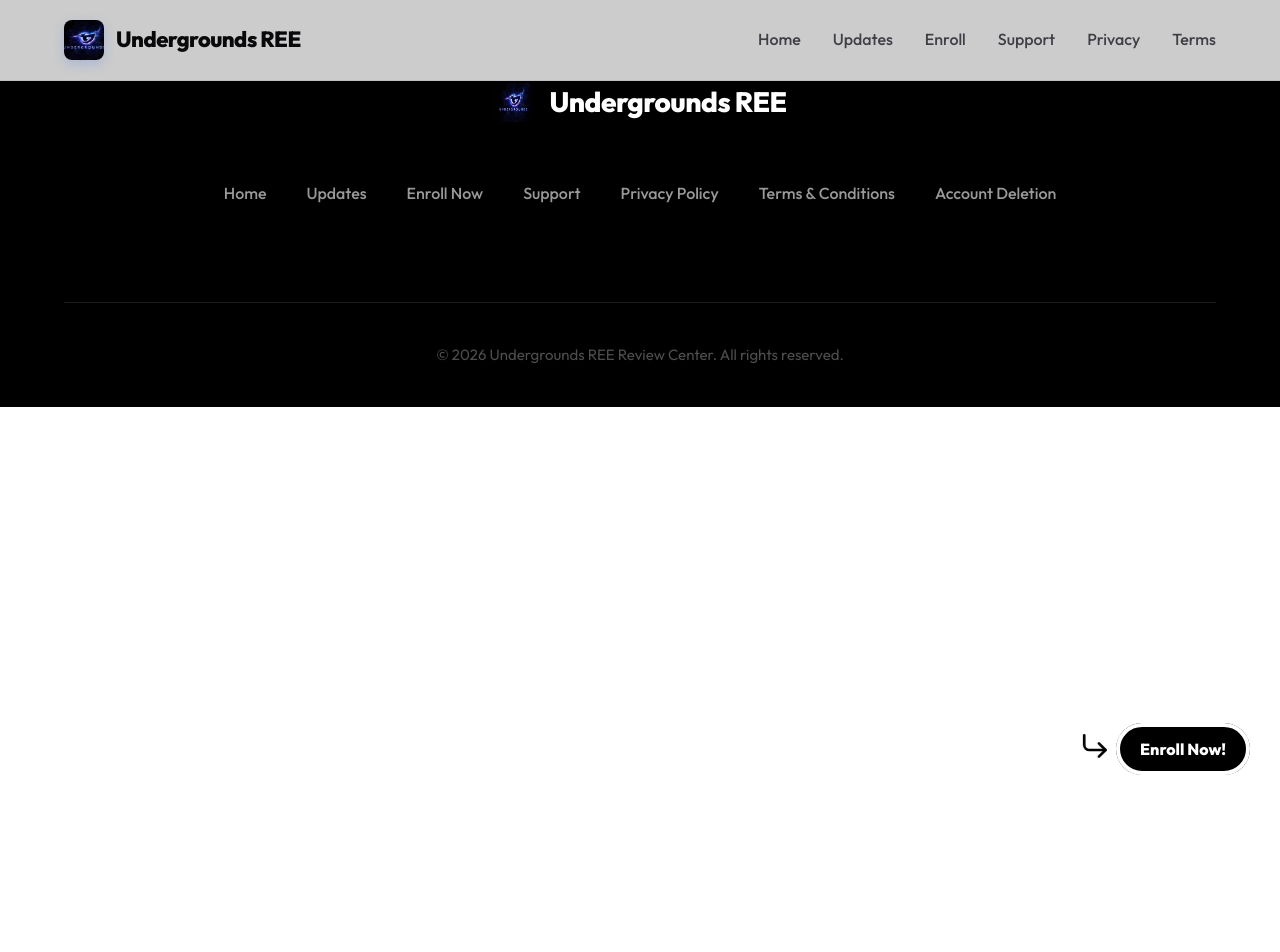
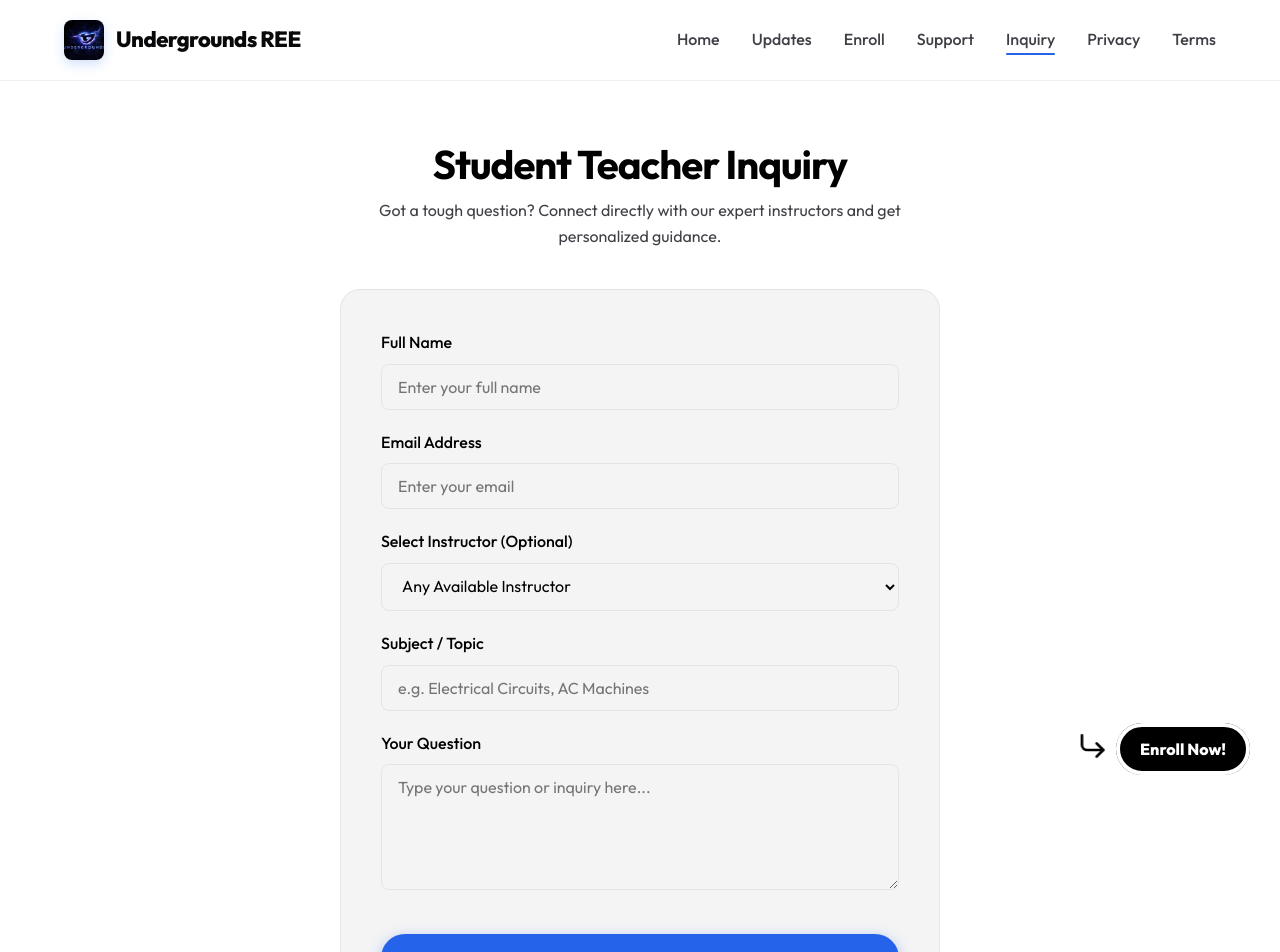
Before and after one commit to Shonhyun/undergroundsree.com, a React (Vite) app: page /inquiry in a window 1280 px wide. Shown: the top 952 px of the page. Before the commit the page ends 800 px from the top, so only its background shows below. Built offline with nearby package versions, Linux system fonts and the light colour scheme.

Commit message:
Remove Realistic Mock Exams to maintain 8 features, add Student Teacher Inquiry page

```diff
--- a/src/App.tsx
+++ b/src/App.tsx
@@ -9,6 +9,7 @@ import Terms from './pages/Terms';
 import AccountDeletion from './pages/AccountDeletion';
 import Enroll from './pages/Enroll';
 import Updates from './pages/Updates';
+import Inquiry from './pages/Inquiry';
 import SupportModal from './components/SupportModal';
 import FloatingEnrollButton from './components/FloatingEnrollButton';
 import SmoothScroll from './components/SmoothScroll';
@@ -27,6 +28,7 @@ function AppContent() {
             <Route path="/" element={<Home />} />
             <Route path="/support" element={<Support />} />
             <Route path="/updates" element={<Updates />} />
+            <Route path="/inquiry" element={<Inquiry />} />
             <Route path="/privacy-policy" element={<PrivacyPolicy />} />
             <Route path="/terms" element={<Terms />} />
             <Route path="/account-deletion" element={<AccountDeletion />} />
--- a/src/components/Navbar.tsx
+++ b/src/components/Navbar.tsx
@@ -8,6 +8,7 @@ const navLinks = [
   { path: '/updates', label: 'Updates' },
   { path: '/enroll', label: 'Enroll' },
   { path: '/support', label: 'Support' },
+  { path: '/inquiry', label: 'Inquiry' },
   { path: '/privacy-policy', label: 'Privacy' },
   { path: '/terms', label: 'Terms' },
 ];
--- a/src/pages/Home.tsx
+++ b/src/pages/Home.tsx
@@ -231,8 +231,8 @@ function Home() {
               whileHover={{ y: -10, scale: 1.02 }}
               transition={{ type: "spring", stiffness: 300, damping: 20 }}
             >
-              <h3>Face-to-Face Coaching</h3>
-              <p>Traditional classroom setup with direct mentorship, intensive training, and guidance from top-performing engineers.</p>
+              <h3>Mobile App</h3>
+              <p>Our dedicated mobile application that brings all review materials, interactive mock exams, and smart analytics directly to your pocket.</p>
             </motion.div>
 
             <motion.div
@@ -241,8 +241,8 @@ function Home() {
               whileHover={{ y: -10, scale: 1.02 }}
               transition={{ type: "spring", stiffness: 300, damping: 20 }}
             >
-              <h3>Pre-board Examinations</h3>
-              <p>Simulated board exams to evaluate your readiness, manage time pressure, and pinpoint weak subjects.</p>
+              <h3>Solution Manual and Objectives</h3>
+              <p>Comprehensive step-by-step solutions and objective-type questions to deeply reinforce your understanding and problem-solving skills.</p>
             </motion.div>
           </motion.div>
         </div>
@@ -271,17 +271,30 @@ function Home() {
           >
             {[
               {
+                iconClass: 'icon-red',
+                icon: <svg xmlns="http://www.w3.org/2000/svg" width="24" height="24" viewBox="0 0 24 24" fill="none" stroke="currentColor" strokeWidth="2" strokeLinecap="round" strokeLinejoin="round"><line x1="2" y1="2" x2="22" y2="22"></line><path d="M8.5 8.5a10.5 10.5 0 0 0-4.5 2.5"></path><path d="M16 12.5a5 5 0 0 0-4-1.5"></path><path d="M12 16a2 2 0 0 0-2 2"></path><path d="M20.5 8.5a10.5 10.5 0 0 0-7-3.5"></path><path d="M17.5 11.5a7 7 0 0 0-5-2"></path></svg>,
+                title: 'Offline Mode',
+                description: 'Study anywhere with our smart caching system that saves your progress. Plus, our anti-screenshot protection ensures premium materials are highly secured against unauthorized recording.'
+              },
+              {
                 iconClass: 'icon-blue',
                 icon: <svg xmlns="http://www.w3.org/2000/svg" width="24" height="24" viewBox="0 0 24 24" fill="none" stroke="currentColor" strokeWidth="2" strokeLinecap="round" strokeLinejoin="round"><path d="M2 3h6a4 4 0 0 1 4 4v14a3 3 0 0 0-3-3H2z"/><path d="M22 3h-6a4 4 0 0 0-4 4v14a3 3 0 0 1 3-3h7z"/></svg>,
                 title: 'Structured Learning Paths',
                 description: 'Master critical subjects without the overwhelm. The app organizes your review seamlessly into core categories: Engineering Mathematics (MATH), Engineering Sciences and Allied Subjects (ESAS), Electrical Engineering (EE), and Comprehensive Refresher modules.'
               },
               {
-                iconClass: 'icon-green',
-                icon: <svg xmlns="http://www.w3.org/2000/svg" width="24" height="24" viewBox="0 0 24 24" fill="none" stroke="currentColor" strokeWidth="2" strokeLinecap="round" strokeLinejoin="round"><path d="M16 4h2a2 2 0 0 1 2 2v14a2 2 0 0 1-2 2H6a2 2 0 0 1-2-2V6a2 2 0 0 1 2-2h2"></path><rect x="8" y="2" width="8" height="4" rx="1" ry="1"></rect><path d="M9 14h6"></path><path d="M9 18h6"></path><path d="M9 10h.01"></path></svg>,
-                title: 'Realistic Mock Exams',
-                description: 'Experience the pressure of the actual board exam. Take timed mock exams with performance analytics. Stuck? Use the 50/50 Lifeline to eliminate options, or unlock the Smart Hint System. Every question comes with in-depth, step-by-step visual solutions.'
+                iconStyle: { background: 'rgba(20, 184, 166, 0.1)', color: '#14b8a6' },
+                icon: <svg xmlns="http://www.w3.org/2000/svg" width="24" height="24" viewBox="0 0 24 24" fill="none" stroke="currentColor" strokeWidth="2" strokeLinecap="round" strokeLinejoin="round"><line x1="18" y1="20" x2="18" y2="10"></line><line x1="12" y1="20" x2="12" y2="4"></line><line x1="6" y1="20" x2="6" y2="14"></line></svg>,
+                title: 'Smart Analytics & Suggestions',
+                description: 'Stop thinking about what to study next. Our smart analytics tracks your progress, identifies the exact modules where you\'re struggling, and automatically suggests the stepping stones you need to master.'
               },
+              {
+                iconClass: 'icon-purple',
+                icon: <svg xmlns="http://www.w3.org/2000/svg" width="24" height="24" viewBox="0 0 24 24" fill="none" stroke="currentColor" strokeWidth="2" strokeLinecap="round" strokeLinejoin="round"><path d="M21 15a2 2 0 0 1-2 2H7l-4 4V5a2 2 0 0 1 2-2h14a2 2 0 0 1 2 2z"></path></svg>,
+                title: 'Student Teacher Inquiry',
+                description: 'Connect directly with our expert instructors. Got a tough question? Send a message and get personalized guidance and explanations to ensure you fully understand the concepts.'
+              },
+
               {
                 iconClass: 'icon-indigo',
                 icon: <svg xmlns="http://www.w3.org/2000/svg" width="24" height="24" viewBox="0 0 24 24" fill="none" stroke="currentColor" strokeWidth="2" strokeLinecap="round" strokeLinejoin="round"><rect x="4" y="2" width="16" height="20" rx="2" ry="2"></rect><line x1="8" y1="6" x2="16" y2="6"></line><line x1="16" y1="14" x2="16" y2="14.01"></line><line x1="12" y1="14" x2="12" y2="14.01"></line><line x1="8" y1="14" x2="8" y2="14.01"></line><line x1="16" y1="18" x2="16" y2="18.01"></line><line x1="12" y1="18" x2="12" y2="18.01"></line><line x1="8" y1="18" x2="8" y2="18.01"></line></svg>,
@@ -301,22 +314,10 @@ function Home() {
                 description: 'Turn review into a journey. Earn XP for correct answers, track your win rates, and climb the Global Leaderboard to prove your prowess nationwide.'
               },
               {
-                iconClass: 'icon-red',
-                icon: <svg xmlns="http://www.w3.org/2000/svg" width="24" height="24" viewBox="0 0 24 24" fill="none" stroke="currentColor" strokeWidth="2" strokeLinecap="round" strokeLinejoin="round"><line x1="2" y1="2" x2="22" y2="22"></line><path d="M8.5 8.5a10.5 10.5 0 0 0-4.5 2.5"></path><path d="M16 12.5a5 5 0 0 0-4-1.5"></path><path d="M12 16a2 2 0 0 0-2 2"></path><path d="M20.5 8.5a10.5 10.5 0 0 0-7-3.5"></path><path d="M17.5 11.5a7 7 0 0 0-5-2"></path></svg>,
-                title: 'Offline & Secure',
-                description: 'Study anywhere with our smart caching system that saves your progress. Plus, our anti-screenshot protection ensures premium materials are highly secured against unauthorized recording.'
-              },
-              {
                 iconStyle: { background: 'rgba(249, 115, 22, 0.1)', color: '#f97316' },
                 icon: <svg xmlns="http://www.w3.org/2000/svg" width="24" height="24" viewBox="0 0 24 24" fill="none" stroke="currentColor" strokeWidth="2" strokeLinecap="round" strokeLinejoin="round"><path d="M8.5 14.5A2.5 2.5 0 0 0 11 12c0-1.38-.5-2-1-3-1.072-2.143-.224-4.054 2-6 .5 2.5 2 4.9 4 6.5 2 1.6 3 3.5 3 5.5a7 7 0 1 1-14 0c0-1.153.433-2.294 1-3a2.5 2.5 0 0 0 2.5 2.5z"></path></svg>,
                 title: 'Daily Challenges',
                 description: 'Every day is a challenge. Automatically receive fresh, random challenges every time you open the app to keep your mind sharp and ensure you\'re always learning something new.'
-              },
-              {
-                iconStyle: { background: 'rgba(20, 184, 166, 0.1)', color: '#14b8a6' },
-                icon: <svg xmlns="http://www.w3.org/2000/svg" width="24" height="24" viewBox="0 0 24 24" fill="none" stroke="currentColor" strokeWidth="2" strokeLinecap="round" strokeLinejoin="round"><line x1="18" y1="20" x2="18" y2="10"></line><line x1="12" y1="20" x2="12" y2="4"></line><line x1="6" y1="20" x2="6" y2="14"></line></svg>,
-                title: 'Smart Analytics & Suggestions',
-                description: 'Stop thinking about what to study next. Our smart analytics tracks your progress, identifies the exact modules where you\'re struggling, and automatically suggests the stepping stones you need to master.'
               }
             ].map((feat, index) => (
               <motion.div
--- /dev/null
+++ b/src/pages/Inquiry.tsx
@@ -0,0 +1,151 @@
+import React, { useState } from 'react';
+import { motion } from 'framer-motion';
+import PageTransition from '../components/PageTransition';
+import '../App.css';
+
+const Inquiry: React.FC = () => {
+  const [formData, setFormData] = useState({
+    name: '',
+    email: '',
+    instructor: 'any',
+    subject: '',
+    message: ''
+  });
+
+  const [isSubmitted, setIsSubmitted] = useState(false);
+
+  const handleChange = (e: React.ChangeEvent<HTMLInputElement | HTMLTextAreaElement | HTMLSelectElement>) => {
+    setFormData({
+      ...formData,
+      [e.target.name]: e.target.value
+    });
+  };
+
+  const handleSubmit = (e: React.FormEvent) => {
+    e.preventDefault();
+    // Simulate submission
+    setTimeout(() => {
+      setIsSubmitted(true);
+    }, 600);
+  };
+
+  return (
+    <PageTransition>
+      <div className="legal-page-container container">
+        <motion.div
+          initial={{ opacity: 0, y: 20 }}
+          animate={{ opacity: 1, y: 0 }}
+          transition={{ duration: 0.5 }}
+          className="form-container"
+        >
+          <div style={{ textAlign: 'center', marginBottom: '40px' }}>
+            <h1>Student Teacher Inquiry</h1>
+            <p className="effective-date" style={{ marginBottom: 0 }}>
+              Got a tough question? Connect directly with our expert instructors and get personalized guidance.
+            </p>
+          </div>
+
+          {isSubmitted ? (
+            <motion.div
+              className="success-message"
+              initial={{ opacity: 0, scale: 0.9 }}
+              animate={{ opacity: 1, scale: 1 }}
+            >
+              <h3>Inquiry Sent Successfully!</h3>
+              <p>Your question has been forwarded to our instructors. You will receive an email response shortly.</p>
+              <button
+                className="btn btn-primary"
+                style={{ marginTop: '24px' }}
+                onClick={() => setIsSubmitted(false)}
+              >
+                Send Another Inquiry
+              </button>
+            </motion.div>
+          ) : (
+            <div className="standalone-form">
+              <form onSubmit={handleSubmit}>
+                <div className="form-group">
+                  <label htmlFor="name">Full Name</label>
+                  <input
+                    type="text"
+                    id="name"
+                    name="name"
+                    className="form-control"
+                    required
+                    value={formData.name}
+                    onChange={handleChange}
+                    placeholder="Enter your full name"
+                  />
+                </div>
+
+                <div className="form-group">
+                  <label htmlFor="email">Email Address</label>
+                  <input
+                    type="email"
+                    id="email"
+                    name="email"
+                    className="form-control"
+                    required
+                    value={formData.email}
+                    onChange={handleChange}
+                    placeholder="Enter your email"
+                  />
+                </div>
+
+                <div className="form-group">
+                  <label htmlFor="instructor">Select Instructor (Optional)</label>
+                  <select
+                    id="instructor"
+                    name="instructor"
+                    className="form-control"
+                    value={formData.instructor}
+                    onChange={handleChange}
+                    style={{ appearance: 'auto' }}
+                  >
+                    <option value="any">Any Available Instructor</option>
+                    <option value="clibourn">Engr. Clibourn E. Quiapo</option>
+                    <option value="other">Other</option>
+                  </select>
+                </div>
+
+                <div className="form-group">
+                  <label htmlFor="subject">Subject / Topic</label>
+                  <input
+                    type="text"
+                    id="subject"
+                    name="subject"
+                    className="form-control"
+                    required
+                    value={formData.subject}
+                    onChange={handleChange}
+                    placeholder="e.g. Electrical Circuits, AC Machines"
+                  />
+                </div>
+
+                <div className="form-group">
+                  <label htmlFor="message">Your Question</label>
+                  <textarea
+                    id="message"
+                    name="message"
+                    className="form-control"
+                    required
+                    value={formData.message}
+                    onChange={handleChange}
+                    placeholder="Type your question or inquiry here..."
+                    rows={5}
+                  ></textarea>
+                </div>
+
+                <button type="submit" className="btn btn-primary" style={{ width: '100%', marginTop: '16px' }}>
+                  Submit Inquiry
+                </button>
+              </form>
+            </div>
+          )}
+        </motion.div>
+      </div>
+    </PageTransition>
+  );
+};
+
+export default Inquiry;
```
